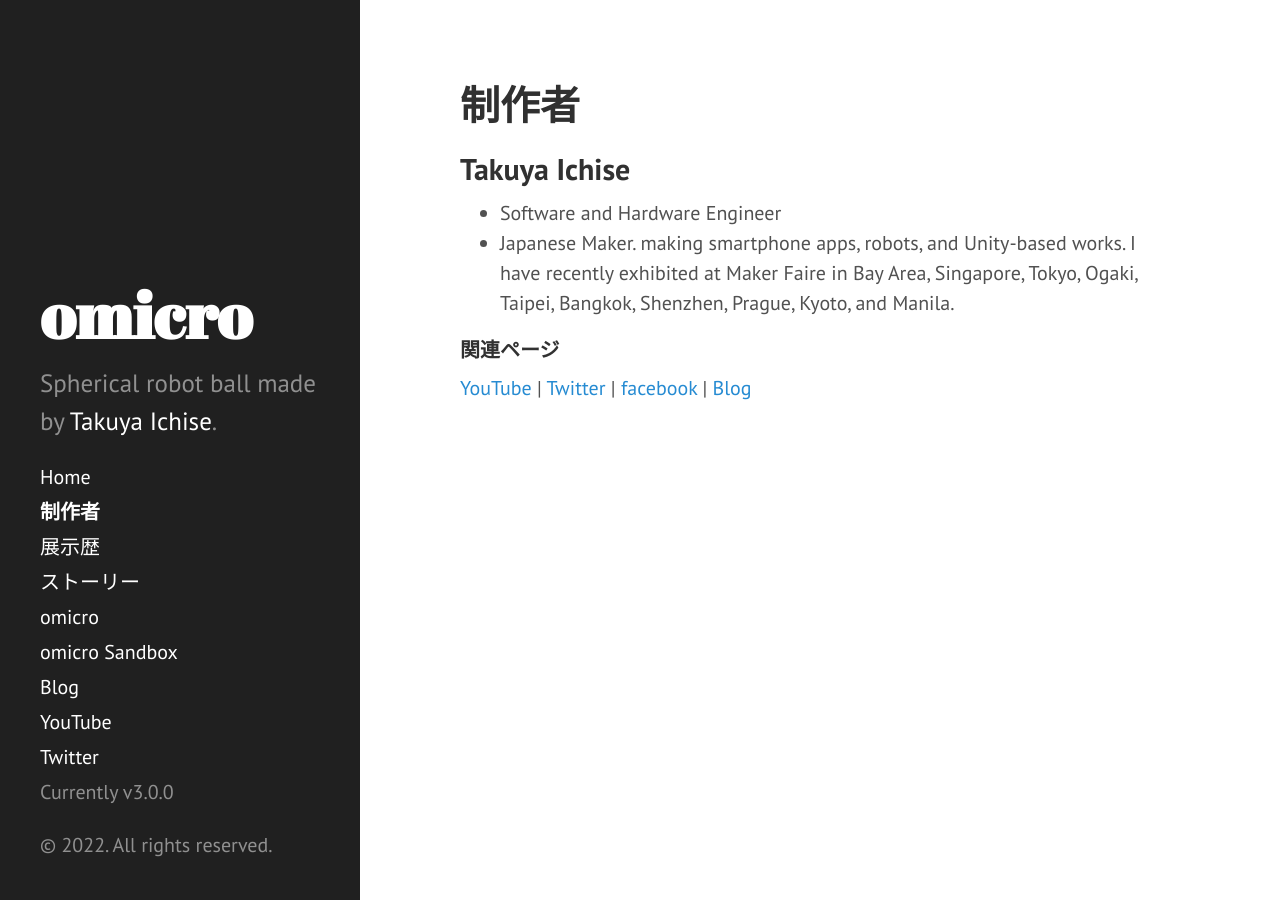
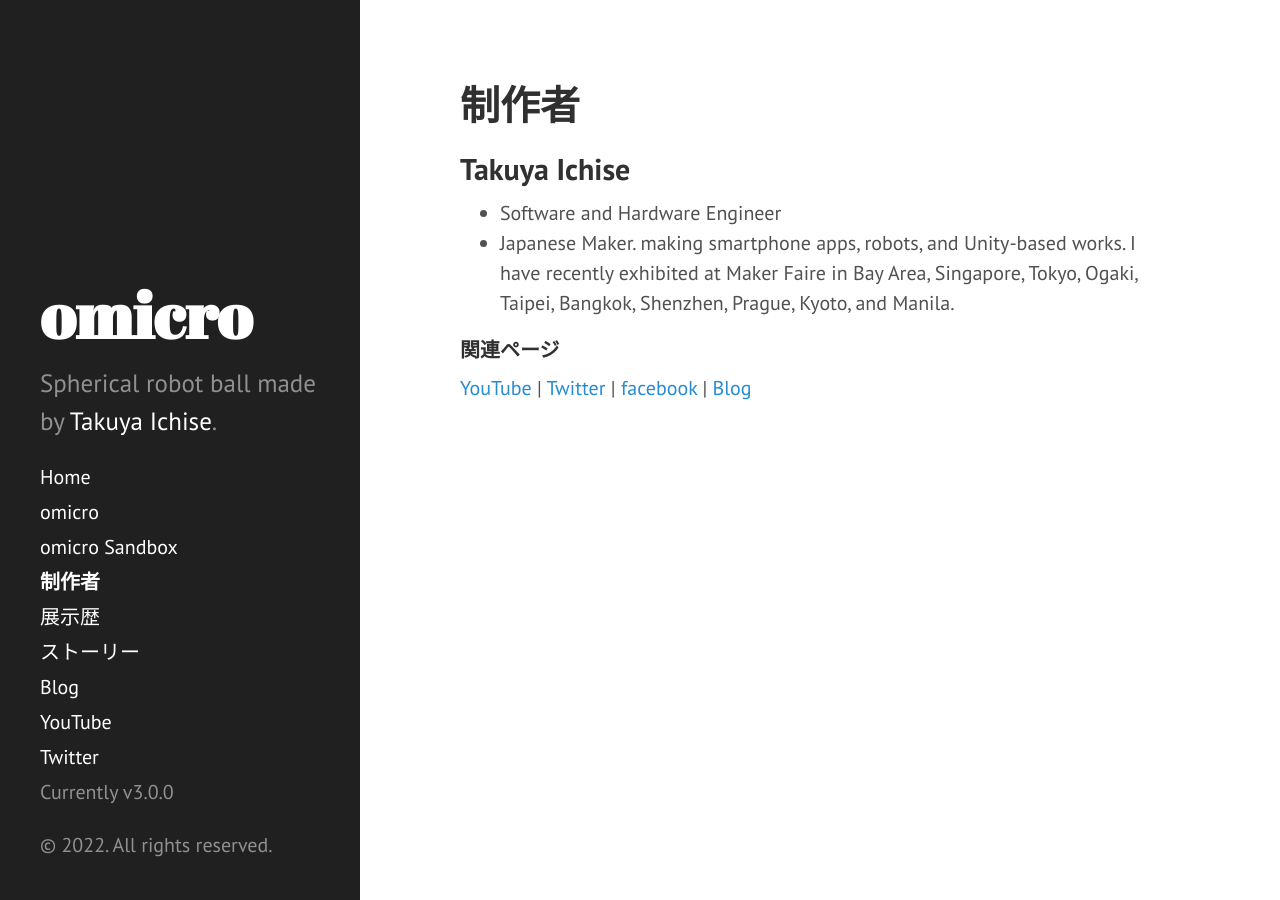
Before and after one commit to tichise/omicro.tokyo, a Jekyll site: the page built from creator.md, in a window 1280 px wide. Built offline with Jekyll 4.4.1, drawn with Linux system fonts in a browser that asks for light colours; Markdown is read by kramdown in place of the engine named in the settings.

Commit message:
Update sidebar.html

```diff
--- a/_includes/sidebar.html
+++ b/_includes/sidebar.html
@@ -17,6 +17,9 @@
         `layout: page` in the front-matter. See readme for usage.
       {% endcomment %}
 
+      <a class="sidebar-nav-item" href="https://omicro.tokyo/2022/07/18/omicro/">omicro</a>
+      <a class="sidebar-nav-item" href="https://omicro.tokyo/2022/07/17/omicro-sandbox/">omicro Sandbox</a>
+
       {% assign pages_list = site.pages %}
       {% for node in pages_list %}
         {% if node.title != null %}
@@ -25,9 +28,6 @@
           {% endif %}
         {% endif %}
       {% endfor %}
-
-      <a class="sidebar-nav-item" href="https://omicro.tokyo/2022/07/18/omicro/">omicro</a>
-      <a class="sidebar-nav-item" href="https://omicro.tokyo/2022/07/17/omicro-sandbox/">omicro Sandbox</a>
 
       <a class="sidebar-nav-item" href="https://medium.com/omicro">Blog</a>
       <a class="sidebar-nav-item" href="https://www.youtube.com/channel/UCNNG0Xf5_BI9byQsi13VjeQ">YouTube</a>
```
